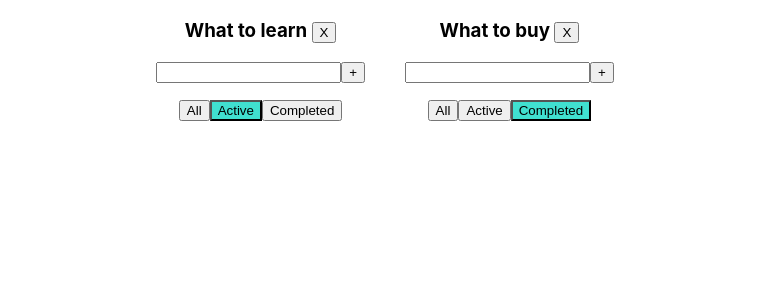
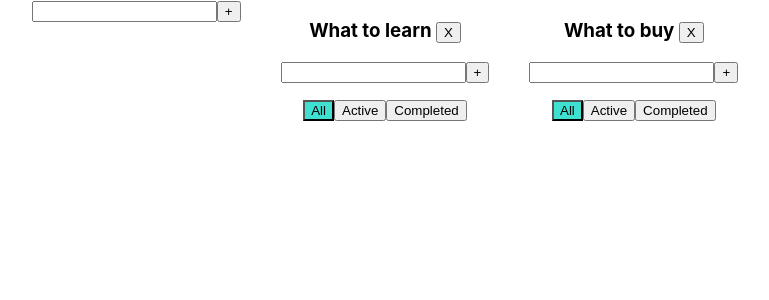
Before and after one commit to admitruk237/Get-Task-Driver, a React (Create React App) app: page / in a window 1280 px wide. Shown: the top 300 px of the page, without its empty margins (255-1024 px from the left). Built offline with nearby package versions, Linux system fonts and the light colour scheme; the HTML template or start-up script is replaced by a standard one.

Commit message:
added itemform component

```diff
--- a/src/App.tsx
+++ b/src/App.tsx
@@ -2,12 +2,17 @@
 import './App.css';
 import { TodoList, TaskType } from './components/TodoList/TodoList';
 import { v1 } from 'uuid';
+import AddItemForm from './components/AddItemForm/AddItemForm';
 
 export type FilteredValuesType = 'All' | 'Active' | 'Completed';
 type TodoListType = {
   id: string;
   title: string;
   filter: FilteredValuesType;
+};
+
+type TasksStateType = {
+  [key: string]: Array<TaskType>;
 };
 
 function App() {
@@ -46,15 +51,15 @@
   }
 
   let [todoLists, setTodoLists] = useState<Array<TodoListType>>([
-    { id: v1(), title: 'What to learn', filter: 'Active' },
-    { id: v1(), title: 'What to buy', filter: 'Completed' },
+    { id: v1(), title: 'What to learn', filter: 'All' },
+    { id: v1(), title: 'What to buy', filter: 'All' },
   ]);
 
   const todoListId1 = v1();
 
   const todoListId2 = v1();
 
-  let [tasksObj, setTasksObj] = useState({
+  let [tasksObj, setTasksObj] = useState<TasksStateType>({
     [todoListId1]: [
       { id: v1(), title: 'HTML&CSS', isDone: true },
       { id: v1(), title: 'JS', isDone: true },
@@ -75,8 +80,20 @@
     setTasksObj({ ...tasksObj });
   };
 
+  const addTodoList = (title: string) => {
+    let todoList: TodoListType = {
+      id: v1(),
+      filter: 'All',
+      title: title,
+    };
+
+    setTodoLists([todoList, ...todoLists]);
+    setTasksObj({ ...tasksObj, [todoList.id]: [] });
+  };
+
   return (
     <div className="App">
+      <AddItemForm addItem={addTodoList} />
       {todoLists.map((tl) => {
         let taskForTodoList = tasksObj[tl.id] || [];
 
--- /dev/null
+++ b/src/components/AddItemForm/AddItemForm.tsx
@@ -0,0 +1,50 @@
+import React, { ChangeEvent, KeyboardEvent, useState } from 'react';
+import styles from './styles.module.css';
+
+type AddItemFormPropsType = {
+  addItem: (title: string) => void;
+};
+function AddItemForm(props: AddItemFormPropsType) {
+  const [newTaskTitle, setNewTaskTitle] = useState(' ');
+  const [error, setError] = useState<string | null>(null);
+  const onNewTitleChangeHandler = (e: ChangeEvent<HTMLInputElement>) => {
+    setNewTaskTitle(e.currentTarget.value);
+  };
+
+  const onKeyDownHendler = (e: KeyboardEvent<HTMLInputElement>) => {
+    setError(null);
+    if (e.key === 'Enter') {
+      if (newTaskTitle.trim() !== '') {
+        props.addItem(newTaskTitle);
+        setNewTaskTitle('');
+      } else {
+        setError('Field is required');
+      }
+    }
+  };
+
+  const onAddTaskHandler = () => {
+    if (newTaskTitle.trim() !== '') {
+      props.addItem(newTaskTitle);
+      setNewTaskTitle('');
+    } else {
+      setError('Field is required');
+    }
+  };
+
+  return (
+    <div>
+      <input
+        className={error ? styles.error : ''}
+        value={newTaskTitle}
+        onChange={onNewTitleChangeHandler}
+        onKeyDown={onKeyDownHendler}
+        type="text"
+      />
+      <button onClick={onAddTaskHandler}>+</button>
+      {error && <div className={styles.errorMessage}>{error}</div>}
+    </div>
+  );
+}
+
+export default AddItemForm;
--- /dev/null
+++ b/src/components/AddItemForm/styles.module.css
@@ -0,0 +1,7 @@
+.error {
+  border: solid 1px red;
+}
+
+.errorMessage {
+  color: red;
+}
--- a/src/components/TodoList/TodoList.tsx
+++ b/src/components/TodoList/TodoList.tsx
@@ -1,6 +1,8 @@
 import React, { ChangeEvent, KeyboardEvent, useState } from 'react';
 import styles from './styles.module.css';
 import { FilteredValuesType } from '../../App';
+import AddItemForm from '../AddItemForm/AddItemForm';
+import { title } from 'process';
 
 export type TaskType = {
   id: string;
@@ -21,34 +23,6 @@
 };
 
 export function TodoList(props: PropsType) {
-  const [newTaskTitle, setNewTaskTitle] = useState(' ');
-  const [error, setError] = useState<string | null>(null);
-
-  const onNewTitleChangeHandler = (e: ChangeEvent<HTMLInputElement>) => {
-    setNewTaskTitle(e.currentTarget.value);
-  };
-
-  const onKeyDownHendler = (e: KeyboardEvent<HTMLInputElement>) => {
-    setError(null);
-    if (e.key === 'Enter') {
-      if (newTaskTitle.trim() !== '') {
-        props.addTask(newTaskTitle, props.id);
-        setNewTaskTitle('');
-      } else {
-        setError('Field is required');
-      }
-    }
-  };
-
-  const onAddTaskHandler = () => {
-    if (newTaskTitle.trim() !== '') {
-      props.addTask(newTaskTitle, props.id);
-      setNewTaskTitle('');
-    } else {
-      setError('Field is required');
-    }
-  };
-
   const onAllClickHandler = () => props.changeFilter('All', props.id);
 
   const onActiveClickHandler = () => props.changeFilter('Active', props.id);
@@ -59,22 +33,16 @@
     props.removeTodoList(props.id);
   };
 
+  const addTask = (title: string) => {
+    props.addTask(title, props.id);
+  };
+
   return (
     <div>
       <h3>
         {props.title} <button onClick={deleteTodoListHandler}>X</button>
       </h3>
-      <div>
-        <input
-          className={error ? styles.error : ''}
-          value={newTaskTitle}
-          onChange={onNewTitleChangeHandler}
-          onKeyDown={onKeyDownHendler}
-          type="text"
-        />
-        <button onClick={onAddTaskHandler}>+</button>
-        {error && <div className={styles.errorMessage}>{error}</div>}
-      </div>
+      <AddItemForm addItem={addTask} />
       <ul>
         {props.tasks.map((task) => {
           const onRemoveHandler = () => props.removeTask(task.id, props.id);
```
